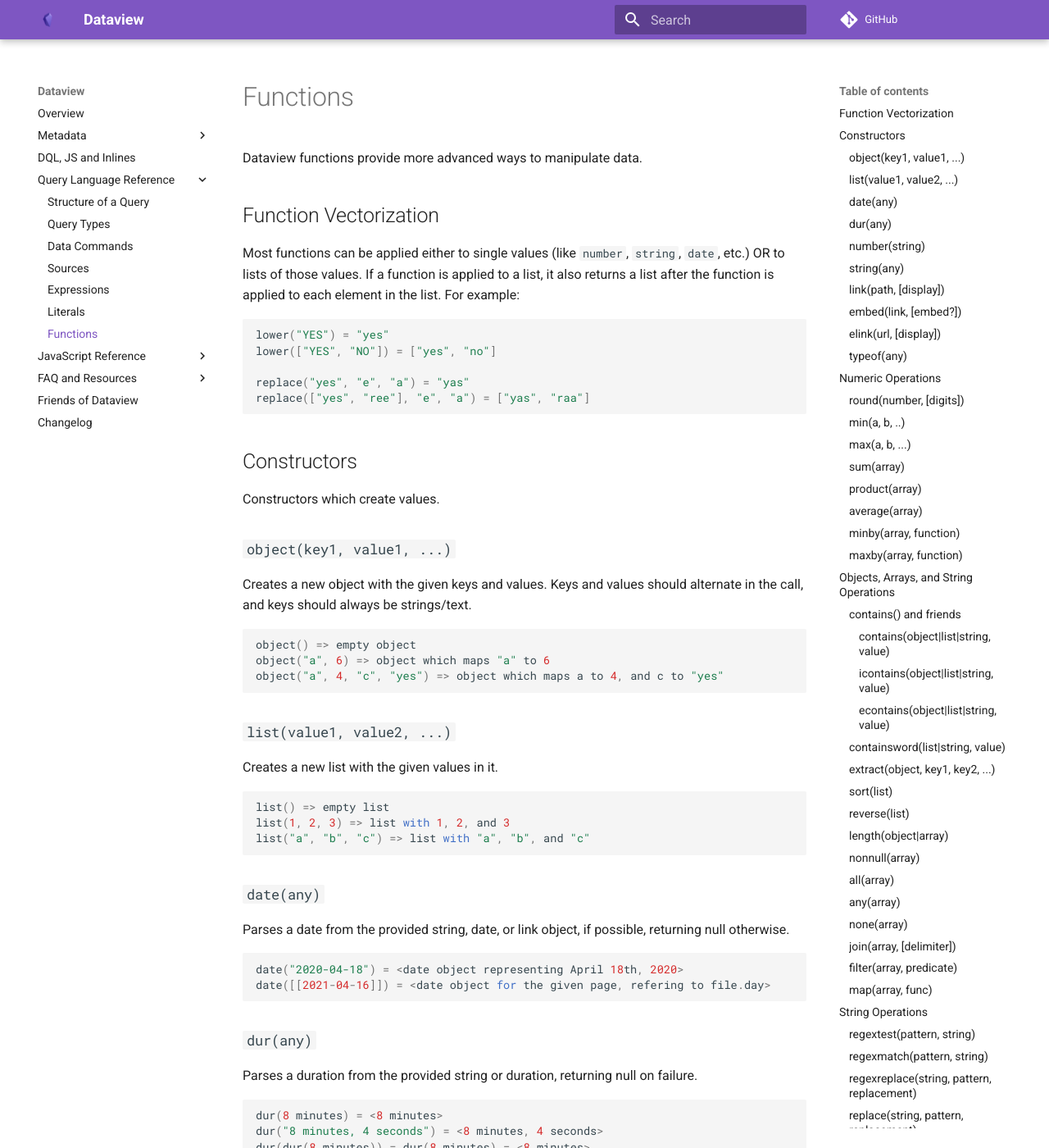
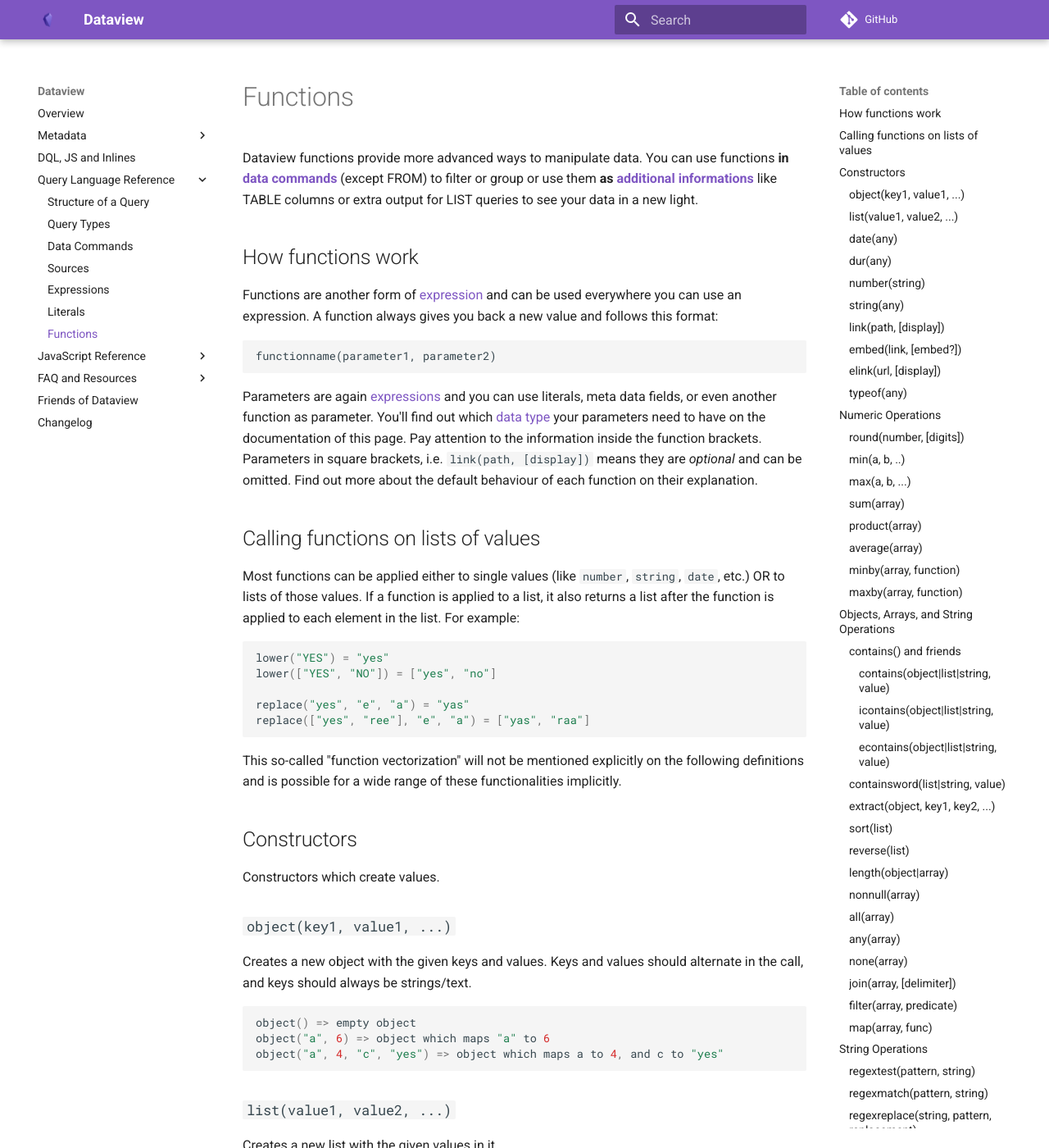
Before and after one commit to blacksmithgu/obsidian-dataview, an MkDocs documentation site: the page built from docs/docs/reference/functions.md, in a window 1280 px wide and 1400 px high. Shown: the whole window at 82% size. Built offline with MkDocs 1.6.1 and Material for MkDocs 9.7.7, drawn with Linux system fonts in a browser that asks for light colours; comment, search, counter and statistics services are not loaded.

Commit message:
docs(functions): enhance functions

````diff
--- a/docs/docs/reference/functions.md
+++ b/docs/docs/reference/functions.md
@@ -1,8 +1,18 @@
 # Functions
 
-Dataview functions provide more advanced ways to manipulate data.
+Dataview functions provide more advanced ways to manipulate data. You can use functions **in [data commands](../queries/data-commands.md)** (except FROM) to filter or group or use them **as [additional informations](../queries/query-types.md)** like TABLE columns or extra output for LIST queries to see your data in a new light.
 
-## Function Vectorization
+## How functions work
+
+Functions are another form of [expression](expressions.md) and can be used everywhere you can use an expression. A function always gives you back a new value and follows this format:
+
+```
+functionname(parameter1, parameter2)
+```
+
+Parameters are again [expressions](expressions.md) and you can use literals, meta data fields, or even another function as parameter. You'll find out which [data type](../annotation/types-of-metadata.md) your parameters need to have on the documentation of this page. Pay attention to the information inside the function brackets. Parameters in square brackets, i.e. `link(path, [display])` means they are *optional* and can be omitted. Find out more about the default behaviour of each function on their explanation.
+
+## Calling functions on lists of values
 
 Most functions can be applied either to single values (like `number`, `string`, `date`, etc.) OR to lists of those
 values. If a function is applied to a list, it also returns a list after the function is applied to each element
@@ -15,6 +25,8 @@ lower(["YES", "NO"]) = ["yes", "no"]
 replace("yes", "e", "a") = "yas"
 replace(["yes", "ree"], "e", "a") = ["yas", "raa"]
 ```
+
+This so-called "function vectorization" will not be mentioned explicitly on the following definitions and is possible for a wide range of these functionalities implicitly.
 
 ## Constructors
 
````
